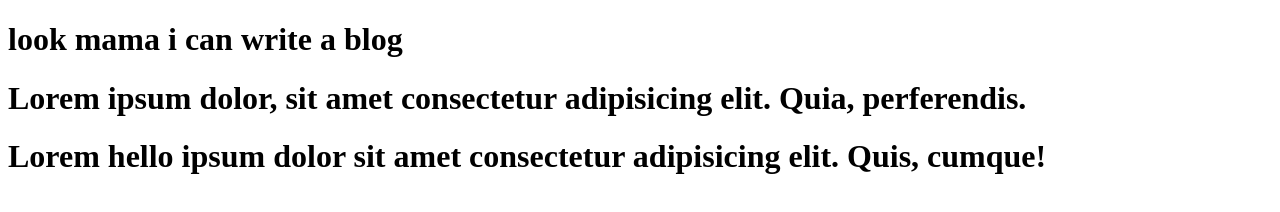
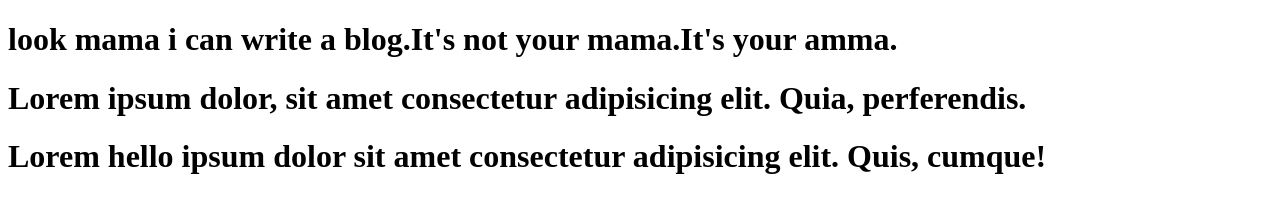
Before and after one commit to studentabusayeed/hello, a plain HTML site: page index.html in a window 1280 px wide. Drawn offline with Linux system fonts and the light colour scheme.

Commit message:
My mother is very honest

```diff
--- a/index.html
+++ b/index.html
@@ -7,7 +7,7 @@
     <title>How are you? what are you doing now ???</title>
 </head>
 <body>
-    <h1>look mama i can write a blog</h1>
+    <h1>look mama i can write a blog.It's not your mama.It's your amma.</h1>
     <h1>Lorem ipsum dolor, sit amet consectetur adipisicing elit. Quia, perferendis.</h1>
     <h1>Lorem hello ipsum dolor sit amet consectetur adipisicing elit. Quis, cumque!</h1>
 </body>
```
